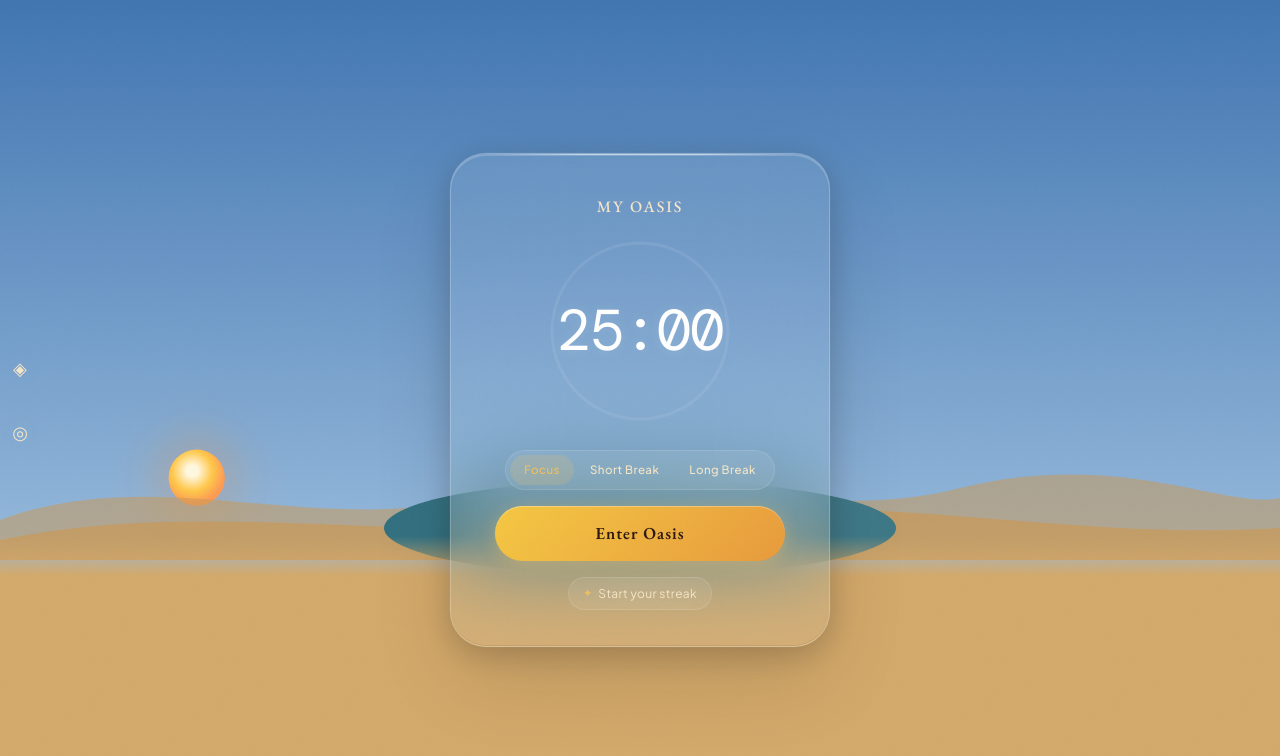
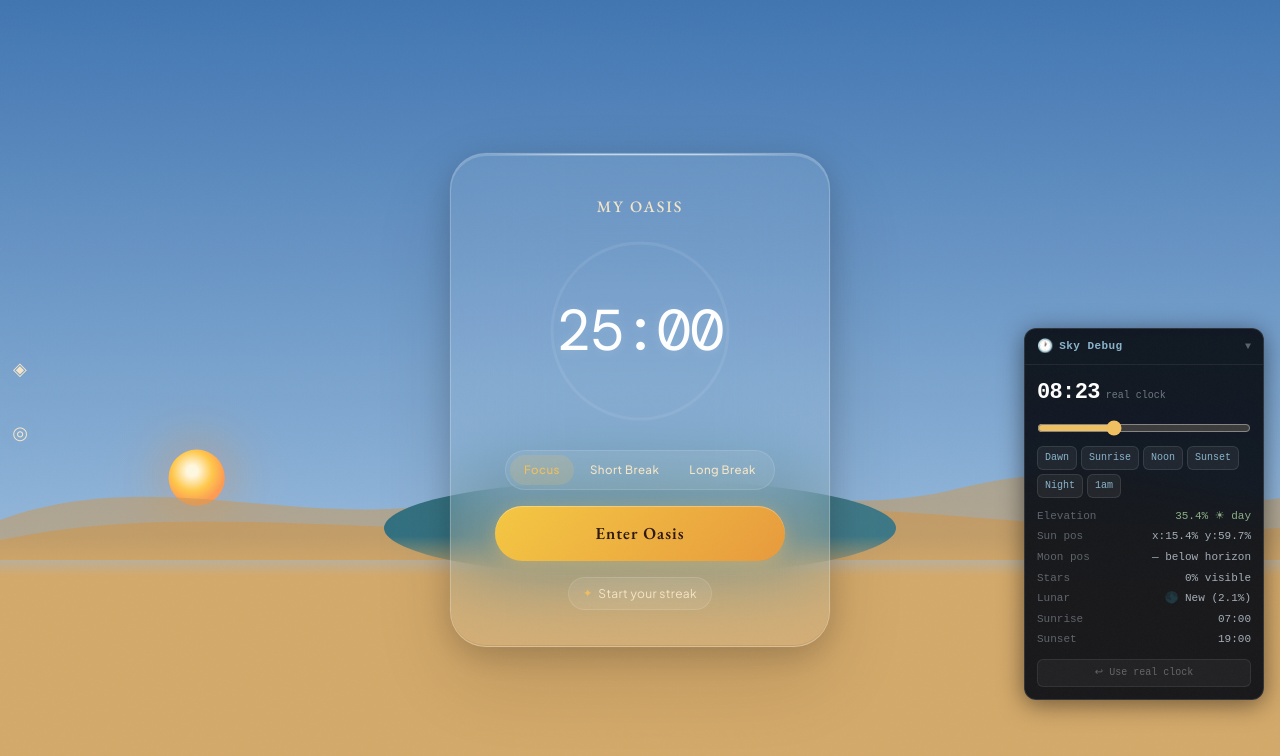
Before and after one commit to muadzyamani/oasis, a React (Vite) app: page / in a window 1280 px wide. Shown: the top 756 px of the page. Built offline with nearby package versions, Linux system fonts and the light colour scheme; a web font is replaced by a local one.

Commit message:
Implement sky system with development time-scrubbing controls and ambient tracking

```diff
--- a/src/App.tsx
+++ b/src/App.tsx
@@ -5,6 +5,7 @@ import { NavigationRail } from '@/components/ui/NavigationRail'
 import { TimerWidget } from '@/components/timer/TimerWidget'
 import { useAmbient } from '@/hooks/useAmbient'
 import { useOasisGrowth } from '@/hooks/useOasisGrowth'
+import { TimeDebugPanel } from '@/components/dev/TimeDebugPanel'
 import type { PreviewElement } from '@/hooks/useTimer'
 
 /* ==========================================================================
@@ -50,6 +51,9 @@ function App() {
 
       {/* Layer 2 — Navigation rail */}
       <NavigationRail />
+
+      {/* Layer 3 — Dev tools (stripped from production bundle) */}
+      {import.meta.env.DEV && <TimeDebugPanel />}
     </AppShell>
   )
 }
--- /dev/null
+++ b/src/components/dev/TimeDebugPanel.tsx
@@ -0,0 +1,171 @@
+import { useState } from 'react'
+import { useDevStore } from '@/stores/devStore'
+import { useSettingsStore } from '@/stores/settingsStore'
+import {
+  computeSolarElevation,
+  computeSunPosition,
+  computeMoonPosition,
+  computeStarsOpacity,
+  getLunarPhase,
+} from '@/engines/ambientEngine'
+
+/* ==========================================================================
+   TimeDebugPanel — DEV ONLY
+   Floats in the bottom-right corner during development.
+   Lets you scrub through any minute of the 24h cycle to test the sky system.
+   Renders nothing in production.
+   ========================================================================== */
+
+function pad(n: number) { return String(Math.floor(n)).padStart(2, '0') }
+function minutesToHHMM(m: number) { return `${pad(m / 60)}:${pad(m % 60)}` }
+
+const PHASE_LABELS = ['🌑 New', '🌒 Waxing crescent', '🌓 First quarter', '🌔 Waxing gibbous', '🌕 Full', '🌖 Waning gibbous', '🌗 Last quarter', '🌘 Waning crescent']
+function phaseLabel(p: number) { return PHASE_LABELS[Math.round(p * 8) % 8] }
+
+export function TimeDebugPanel() {
+  const { timeOverride, setTimeOverride, clearTimeOverride } = useDevStore()
+  const { sunriseHour, sunsetHour } = useSettingsStore()
+  const [collapsed, setCollapsed] = useState(false)
+
+  const currentMinute = timeOverride
+    ? timeOverride.hour * 60 + timeOverride.minute
+    : new Date().getHours() * 60 + new Date().getMinutes()
+
+  const sr = sunriseHour * 60
+  const ss = sunsetHour * 60
+  const elev = computeSolarElevation(currentMinute, sr, ss)
+  const sunPos = computeSunPosition(currentMinute, sr, ss)
+  const moonPos = computeMoonPosition(currentMinute, sr, ss)
+  const stars = computeStarsOpacity(elev)
+  const lunarPhase = getLunarPhase(new Date())
+
+  const isOverriding = timeOverride !== null
+
+  const baseStyle: React.CSSProperties = {
+    position: 'fixed',
+    bottom: 100,
+    right: 16,
+    zIndex: 9999,
+    fontFamily: 'ui-monospace, "Cascadia Code", "Fira Code", monospace',
+    fontSize: 11,
+    background: 'rgba(8, 12, 20, 0.92)',
+    border: `1px solid ${isOverriding ? 'rgba(240,192,96,0.6)' : 'rgba(255,255,255,0.12)'}`,
+    borderRadius: 12,
+    backdropFilter: 'blur(12px)',
+    color: '#c8d4e0',
+    width: collapsed ? 'auto' : 240,
+    boxShadow: '0 4px 24px rgba(0,0,0,0.5)',
+    overflow: 'hidden',
+    userSelect: 'none',
+  }
+
+  return (
+    <div style={baseStyle}>
+      {/* Header */}
+      <div
+        onClick={() => setCollapsed(!collapsed)}
+        style={{
+          display: 'flex', alignItems: 'center', gap: 6,
+          padding: collapsed ? '7px 12px' : '8px 12px 6px',
+          cursor: 'pointer',
+          borderBottom: collapsed ? 'none' : '1px solid rgba(255,255,255,0.07)',
+        }}
+      >
+        <span style={{ fontSize: 13 }}>🕐</span>
+        <span style={{ fontWeight: 600, color: isOverriding ? '#f0c060' : '#8ab4cc', letterSpacing: '0.04em' }}>
+          {isOverriding ? '⏱ TIME OVERRIDE' : 'Sky Debug'}
+        </span>
+        {!collapsed && <span style={{ marginLeft: 'auto', opacity: 0.4, fontSize: 10 }}>▼</span>}
+        {collapsed && <span style={{ marginLeft: 4, opacity: 0.4, fontSize: 10 }}>▶</span>}
+      </div>
+
+      {!collapsed && (
+        <div style={{ padding: '10px 12px 12px' }}>
+          {/* Current time display */}
+          <div style={{ display: 'flex', alignItems: 'baseline', gap: 6, marginBottom: 10 }}>
+            <span style={{ fontSize: 22, fontWeight: 700, color: isOverriding ? '#f0c060' : '#ffffff', letterSpacing: '-0.03em' }}>
+              {minutesToHHMM(currentMinute)}
+            </span>
+            <span style={{ opacity: 0.5, fontSize: 10 }}>
+              {isOverriding ? 'overridden' : 'real clock'}
+            </span>
+          </div>
+
+          {/* Slider */}
+          <input
+            type="range"
+            min={0}
+            max={1439}
+            value={currentMinute}
+            onChange={(e) => {
+              const m = Number(e.target.value)
+              setTimeOverride(Math.floor(m / 60), m % 60)
+            }}
+            style={{ width: '100%', accentColor: '#f0c060', marginBottom: 10, cursor: 'pointer' }}
+          />
+
+          {/* Quick-jump buttons */}
+          <div style={{ display: 'flex', flexWrap: 'wrap', gap: 4, marginBottom: 10 }}>
+            {[
+              { label: 'Dawn', min: 360 },
+              { label: 'Sunrise', min: 420 },
+              { label: 'Noon', min: 780 },
+              { label: 'Sunset', min: 1140 },
+              { label: 'Night', min: 1260 },
+              { label: '1am', min: 60 },
+            ].map(({ label, min }) => (
+              <button
+                key={label}
+                onClick={() => setTimeOverride(Math.floor(min / 60), min % 60)}
+                style={{
+                  fontSize: 10, padding: '3px 7px', borderRadius: 6, cursor: 'pointer',
+                  background: currentMinute === min ? 'rgba(240,192,96,0.25)' : 'rgba(255,255,255,0.06)',
+                  border: `1px solid ${currentMinute === min ? 'rgba(240,192,96,0.5)' : 'rgba(255,255,255,0.1)'}`,
+                  color: currentMinute === min ? '#f0c060' : '#8ab4cc',
+                }}
+              >
+                {label}
+              </button>
+            ))}
+          </div>
+
+          {/* Computed values */}
+          <div style={{ display: 'flex', flexDirection: 'column', gap: 3, marginBottom: 10, opacity: 0.8 }}>
+            <Row k="Elevation" v={`${(elev * 100).toFixed(1)}%  ${elev > 0 ? '☀︎ day' : '🌙 night'}`} highlight={elev > 0} />
+            <Row k="Sun pos" v={sunPos ? `x:${sunPos.x.toFixed(1)}% y:${sunPos.y.toFixed(1)}%` : '— below horizon'} />
+            <Row k="Moon pos" v={moonPos ? `x:${moonPos.x.toFixed(1)}% y:${moonPos.y.toFixed(1)}%` : '— below horizon'} />
+            <Row k="Stars" v={`${(stars * 100).toFixed(0)}% visible`} />
+            <Row k="Lunar" v={`${phaseLabel(lunarPhase)}  (${(lunarPhase * 100).toFixed(1)}%)`} />
+            <Row k="Sunrise" v={`${pad(sunriseHour)}:00`} />
+            <Row k="Sunset" v={`${pad(sunsetHour)}:00`} />
+          </div>
+
+          {/* Controls */}
+          <div style={{ display: 'flex', gap: 6 }}>
+            <button
+              onClick={clearTimeOverride}
+              disabled={!isOverriding}
+              style={{
+                flex: 1, fontSize: 10, padding: '5px 0', borderRadius: 6, cursor: isOverriding ? 'pointer' : 'default',
+                background: isOverriding ? 'rgba(240,192,96,0.15)' : 'rgba(255,255,255,0.04)',
+                border: `1px solid ${isOverriding ? 'rgba(240,192,96,0.4)' : 'rgba(255,255,255,0.08)'}`,
+                color: isOverriding ? '#f0c060' : 'rgba(255,255,255,0.3)',
+              }}
+            >
+              ↩ Use real clock
+            </button>
+          </div>
+        </div>
+      )}
+    </div>
+  )
+}
+
+function Row({ k, v, highlight }: { k: string; v: string; highlight?: boolean }) {
+  return (
+    <div style={{ display: 'flex', justifyContent: 'space-between', gap: 8 }}>
+      <span style={{ opacity: 0.5, flexShrink: 0 }}>{k}</span>
+      <span style={{ color: highlight ? '#a8d4a0' : '#c8d4e0', textAlign: 'right', fontVariantNumeric: 'tabular-nums' }}>{v}</span>
+    </div>
+  )
+}
--- a/src/hooks/useAmbient.ts
+++ b/src/hooks/useAmbient.ts
@@ -3,6 +3,7 @@ import { computeAtmosphere } from '@/engines/ambientEngine'
 import type { AtmosphereState } from '@/types/growth.types'
 import { useTimerStore } from '@/stores/timerStore'
 import { useSettingsStore } from '@/stores/settingsStore'
+import { useDevStore } from '@/stores/devStore'
 
 /* ==========================================================================
    useAmbient
@@ -16,13 +17,17 @@ function getNow() {
 }
 
 export function useAmbient(): AtmosphereState {
-  const [time, setTime] = useState(getNow)
+  const [realTime, setRealTime] = useState(getNow)
   const { status, timeRemainingSeconds, sessionType, config } = useTimerStore()
   const { sunriseHour, sunsetHour } = useSettingsStore()
+  const { timeOverride } = useDevStore()
+
+  // Use override time in dev, real clock in prod
+  const time = timeOverride ?? realTime
 
   useEffect(() => {
     // Poll every 30s — fine-grained enough for smooth sun/moon movement
-    const id = setInterval(() => setTime(getNow()), 30_000)
+    const id = setInterval(() => setRealTime(getNow()), 30_000)
     return () => clearInterval(id)
   }, [])
 
--- /dev/null
+++ b/src/stores/devStore.ts
@@ -0,0 +1,20 @@
+import { create } from 'zustand'
+
+/* ==========================================================================
+   Dev Store — development-only overrides
+   Never persisted. Ignored entirely in production builds.
+   ========================================================================== */
+
+interface DevStoreState {
+  /** If set, overrides the real clock for ambient/sky testing */
+  timeOverride: { hour: number; minute: number } | null
+
+  setTimeOverride: (hour: number, minute: number) => void
+  clearTimeOverride: () => void
+}
+
+export const useDevStore = create<DevStoreState>()((set) => ({
+  timeOverride: null,
+  setTimeOverride: (hour, minute) => set({ timeOverride: { hour, minute } }),
+  clearTimeOverride: () => set({ timeOverride: null }),
+}))
```
Also changed, not shown: src/components/scene/SkyLayer.tsx (+39 -18 lines).
